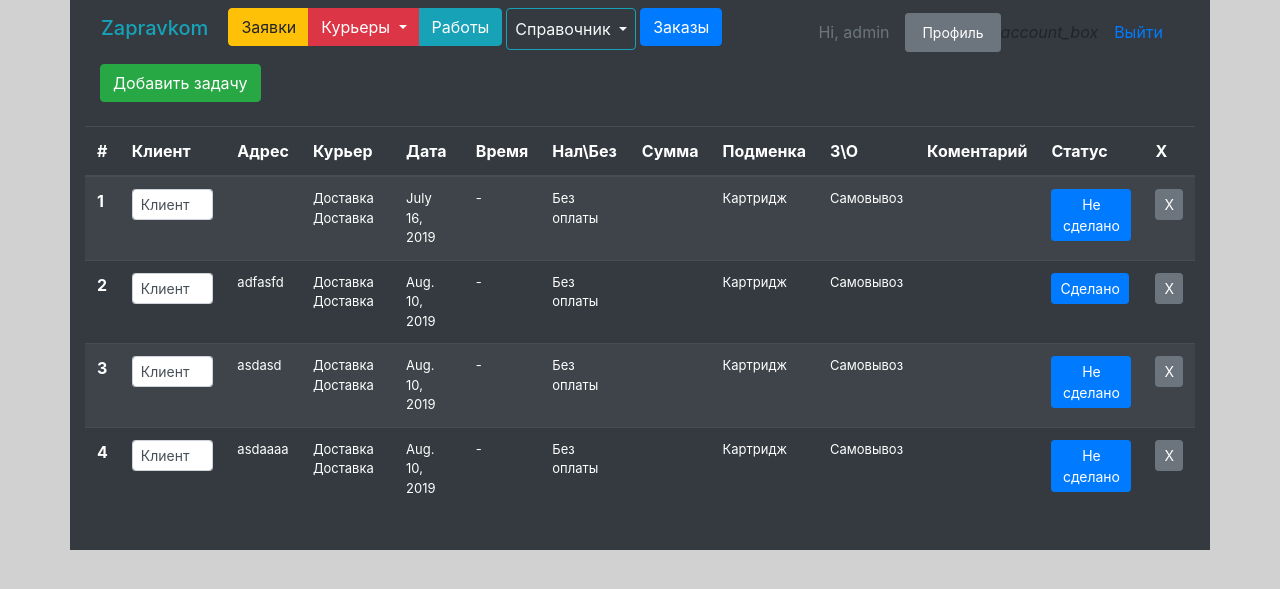
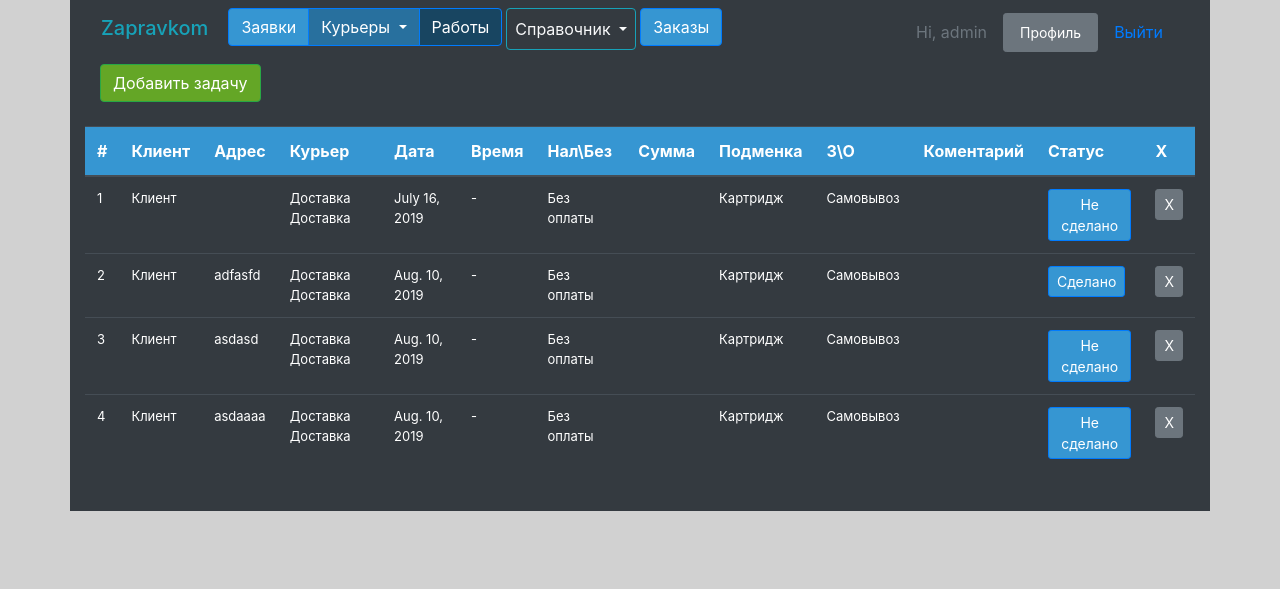
Before and after one commit to razand/zap-crm, a Django app: page /logistic/task/ in a window 1280 px wide. Shown: the top 589 px of the page. Run offline with Django 3.2, Linux system fonts and the light colour scheme; a user stored in the database is signed in; data comes from the database, SQL or seed files in the repository; both versions use the stored data as it was after the commit; some libraries are stand-ins or nearby versions.

Commit message:
move to .24 version

```diff
--- a/zapravkom/logistic/forms.py
+++ b/zapravkom/logistic/forms.py
@@ -23,6 +23,25 @@ fields = ['description', 'working_time_1', 'working_time_2',
 			'payment_method': Select(attrs={'class':'form-control-sm'})
 		}
 '''
+
+class TaskFormBig(ModelForm):
+	class Meta:
+		model = Task
+		fields = ['description', 'working_time_1', 'working_time_2',
+		 		  'cashsumm', 'get_set', 'employee',
+				  'replace', 'payment_method', 'comment','client']
+		widgets = {
+			'description': Textarea(attrs={'class':'form-control-sm mb-2','rows':2}),
+			'working_time_1': TextInput(attrs={'class':'form-control-sm','type':'time','min':'8:00','max':'19:00','class':'worktime'}),
+			'working_time_2': TextInput(attrs={'class':'form-control-sm','type':'time','min':'8:00','max':'19:00','class':'worktime'}),
+			'cashsumm': NumberInput(attrs={'class':'form-control-sm','min':'50','step':'10'}),
+			'get_set': Select(attrs={'class':'form-control-sm'}),
+			'employee': Select(attrs={'class':'form-control-sm'}),
+			'replace': Select(attrs={'class':'form-control-sm'}),
+			'client': Select(attrs={'class':'form-control-sm','value':'1'}),
+			'payment_method': Select(attrs={'class':'form-control-sm'})
+		}
+
 class ServiceTaskForm(ModelForm):
 	class Meta:
 		model = ServiceTask
--- a/zapravkom/logistic/templates/index.html
+++ b/zapravkom/logistic/templates/index.html
@@ -60,8 +60,8 @@ function ClientDelete(id){
 </script>
 
   <div class="container bg-dark">
-    <div class="jumbotron">
-  <h1 class="display-4 text-primary">Zapravkom CRM <span class="badge badge-info">ver .22</span></h1>
+  <div class="jumbotron">
+  <h4 class="display-4 " style="color:#3696d2">Заправком CRM <span class="badge badge-info" style="background-color:#e2e3e5; color: #343a40; font-size: 1vw;">ver .24</span></h4>
   <p class="lead"><small class="text-right">  Сегодня {{ date }}</small></p>
   <hr class="my-4">
   <div class="alert alert-secondary">
--- a/zapravkom/logistic/templates/main.html
+++ b/zapravkom/logistic/templates/main.html
@@ -24,6 +24,24 @@
         #form{
           font-size: small;
         }
+        .btn-primary{
+          background-color: #3696d2;
+        }
+        .button-task{
+          background-color: #3696d2;
+        }
+        .button-carier{
+          background-color: #28709e;
+        }
+        .button-jobs{
+          background-color: #184561;
+        }
+        .text-info{
+          color: #3696d2;
+        }
+        .btn-success{
+          background-color: #28a745;
+        }
     </style>
     {% if user.is_authenticated %}
     <div class="container menu bg-dark">
@@ -37,9 +55,9 @@
           </li>
           <li class="nav-item active mr-1">
             <div class="btn-group" role="group" aria-label="Button group with nested dropdown">
-                  <a class="btn btn-warning" href="/logistic/task">Заявки</a>
+                  <a class="btn btn-primary button-task" href="/logistic/task">Заявки</a>
                   <div class="btn-group" role="group">
-                    <button id="btnGroupDrop1" type="button" class="btn btn-danger dropdown-toggle" data-toggle="dropdown" aria-haspopup="true" aria-expanded="false">
+                    <button id="btnGroupDrop1" type="button" class="btn btn-primary dropdown-toggle button-carier" data-toggle="dropdown" aria-haspopup="true" aria-expanded="false">
                         Курьеры
                     </button>
                     <div class="dropdown-menu" aria-labelledby="btnGroupDrop1">
@@ -47,7 +65,7 @@
                       <a class="dropdown-item" href="/logistic/delivery/1">Владислав</a>
                     </div>
                   </div>
-                  <a class="btn btn-info" href="/logistic/servicetask">Работы</a>
+                  <a class="btn btn-primary button-jobs" href="/logistic/servicetask">Работы</a>
           </div>
           </li>
 
@@ -72,7 +90,7 @@
           </ul>
           <a class="nav-link disabled" href="#" tabindex="-1" aria-disabled="true">Hi, {{ user.username }} </a>
           <a class="nav-link btn btn-secondary btn-sm" href="/logistic/profile">Профиль</a>
-          <i class="material-icons">account_box</i>
+
           <a class="nav-link account_box" href="/logistic/accounts/logout">Выйти</a>
 
       </div>
--- a/zapravkom/logistic/templates/task_list.html
+++ b/zapravkom/logistic/templates/task_list.html
@@ -87,9 +87,18 @@ function TaskStatus(id){
 
 </script>
 
+<style>
+  thead{
+    background-color: #3696d2;
+  }
+  tr:hover{
+    background-color: #8f8f8f;
+  }
+</style>
+
 <div class="container bg-dark">
   <div class="container bg-dark">
-    <a class="btn btn-success" data-toggle="collapse" href="#collapseForm" role="button" aria-expanded="false">
+    <a class="btn btn-success" data-toggle="collapse" href="#collapseForm" role="button" aria-expanded="false" style="background-color:#64a626">
         Добавить задачу
       </a>
   </div>
@@ -109,7 +118,7 @@ function TaskStatus(id){
 
 
 
-<table class="table table-striped table-dark">
+<table class="table table-dark">
   <thead>
     <tr>
       <th scope="col">#</th>
@@ -129,12 +138,30 @@ function TaskStatus(id){
   </thead>
   <tbody>
 
+
 {% for item in list %}
-    <tr>
-      <th scope="row">{{ item.id }}</th>
-      <td>
-      <input class="form-control form-control-sm" type="text" placeholder=".form-control-sm" value="{{ item.client }}">
-      </td>
+    <tr data-toggle="modal" data-id="{{ item.id }}" data-target="#TaskModal{{ item.id }}">
+    <div class="modal fade" id="TaskModal{{ item.id }}" tabindex="-1" role="dialog" aria-labelledby="exampleModalCenterTitle" aria-hidden="true">
+    <div class="modal-dialog modal-dialog-centered" role="document">
+          <div class="modal-content">
+                <div class="modal-header">
+                  <h5 class="modal-title" id="exampleModalCenterTitle">Редактирование задачи №{{ item.id }}</h5>
+                  <button type="button" class="close" data-dismiss="modal" aria-label="Close">
+                    <span aria-hidden="true">&times;</span>
+                  </button>
+                </div>
+                <div class="modal-body">
+              Разместить тут форму, сгенерированную из REST запроса по id.
+                </div>
+                <div class="modal-footer">
+                  <button type="button" class="btn btn-secondary" data-dismiss="modal">Close</button>
+                  <button type="button" class="btn btn-primary">Save changes</button>
+                </div>
+              </div>
+            </div>
+    </div>
+      <td>{{ item.id }}</td>
+      <td>{{ item.client }}</td>
       <td>{{ item.description }}</td>
       <td>{{ item.employee }}</td>
       <td>{{ item.date }}</td>
--- a/zapravkom/zapravkom/settings.py
+++ b/zapravkom/zapravkom/settings.py
@@ -25,7 +25,7 @@ SECRET_KEY = 'lffcdqlml^hs1(xt#($pchu-bmwue!me*y3y!pzc_ya=4z4zs@'
 # SECURITY WARNING: don't run with debug turned on in production!
 DEBUG = True
 
-ALLOWED_HOSTS = ['192.168.0.111','127.0.0.1','192.168.0.100','193.239.233.0']
+ALLOWED_HOSTS = ['192.168.0.111','127.0.0.1','192.168.0.100','193.239.233.0','192.168.0.111']
 
 
 #sourc   Application definition
```
Also changed, not shown: zapravkom/db.sqlite3.
